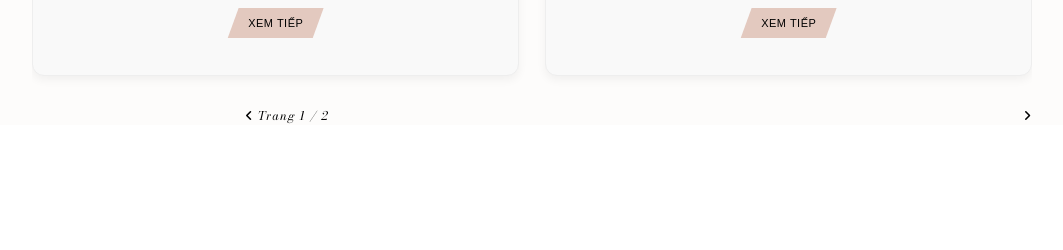
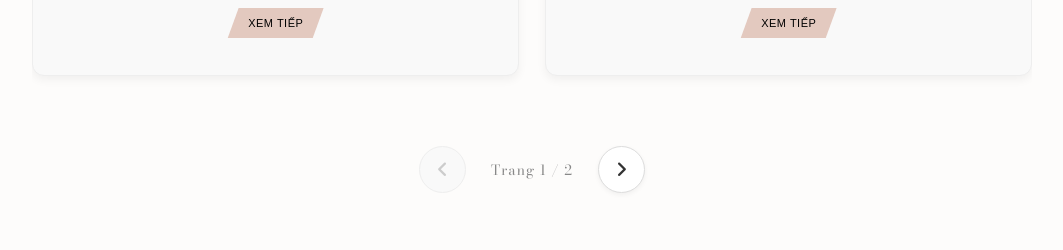
Before and after one commit to nuabuocthanhtho/nuabuocthanhtho.github.io, a Jekyll site: the page built from index.html, in a window 1280 px wide. Shown: the part 2328-2578 px from the top of the page, without its empty margins (108-1171 px from the left). Built offline with Jekyll 4.4.1, drawn with Linux system fonts in a browser that asks for light colours; some web fonts are replaced; the list of posts is cut into pages by our own code; before the commit the page ends 2453 px from its top, so only the background shows below that.

Commit message:
Update style.css

```diff
--- a/assets/css/style.css
+++ b/assets/css/style.css
@@ -1181,25 +1181,64 @@ Newsletter
 
 
 /*-------------------
-Pager
+Pager (New Design)
 -------------------*/
 
 #blog-pager {
-	font-family: 'Bodoni Moda', serif;
-	font-weight: 400;
-	font-style: italic;
-	font-size: 12px;
-	letter-spacing: 1px;
-	text-align: center;
-	margin: 0;}
-
-#blog-pager a,
-#blog-pager a:visited {
-	display: inline-block;
-	color: #000000;}
-
-#blog-pager a:hover {
-	color: #e3c9bf;}
+    display: flex;
+    justify-content: center;
+    align-items: center;
+    gap: 15px; /* Khoảng cách giữa các nút */
+    margin: 40px auto 60px; /* Canh lề trên dưới */
+    font-family: 'Karla', sans-serif;
+}
+
+/* Style chung cho nút tròn */
+.blog-pager-link {
+    display: flex;
+    justify-content: center;
+    align-items: center;
+    width: 45px;  /* Chiều rộng nút */
+    height: 45px; /* Chiều cao nút */
+    border-radius: 50%; /* Bo tròn 50% để thành hình tròn */
+    background-color: #fff;
+    border: 1px solid #ddd;
+    color: #333 !important;
+    font-size: 18px;
+    text-decoration: none;
+    transition: all 0.3s ease;
+    box-shadow: 0 2px 5px rgba(0,0,0,0.05);
+}
+
+/* Hiệu ứng khi di chuột vào */
+.blog-pager-link:hover {
+    background-color: #e3c9bf; /* Màu theme của bạn */
+    color: #fff !important;
+    border-color: #e3c9bf;
+    transform: translateY(-2px); /* Nhấc nhẹ nút lên */
+}
+
+/* Nút bị vô hiệu hóa (khi ở trang đầu hoặc trang cuối) */
+.blog-pager-link.disabled {
+    background-color: #f9f9f9;
+    color: #ccc !important;
+    border-color: #eee;
+    cursor: default;
+    box-shadow: none;
+}
+.blog-pager-link.disabled:hover {
+    transform: none;
+    background-color: #f9f9f9;
+}
+
+/* Số trang ở giữa */
+.page-number {
+    font-family: 'Bodoni Moda', serif;
+    font-size: 14px;
+    color: #888;
+    letter-spacing: 1px;
+    margin: 0 10px;
+}
 
 
 /*-------------------
```
